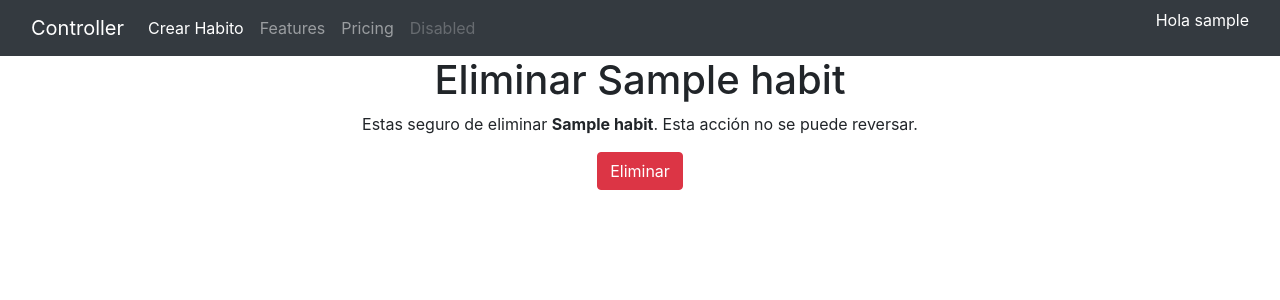
After one commit to DaniDiazTech/Habit-tracker, a Django app: page /1/delete/ in a window 1280 px wide. The commit adds this page. Shown: the top 300 px of the page. Run offline with Django 4.2, Linux system fonts and the light colour scheme; a user stored in the database is signed in; tables that the repository leaves empty hold one stand-in row (values such as "Sample post"); some libraries are stand-ins or nearby versions.

Commit message:
Added delete habit functionality

```diff
--- a/habit/urls.py
+++ b/habit/urls.py
@@ -15,4 +15,7 @@ urlpatterns = [
 
     # Update habit
     path('<int:pk>/update/', HabitUpdateView.as_view(), name="update"),
+
+    # Delete habit
+    path('<int:pk>/delete/', HabitDeleteView.as_view(), name="delete"),
 ]
--- a/habit/views.py
+++ b/habit/views.py
@@ -3,7 +3,7 @@ from pytz import timezone
 
 from django.shortcuts import render
 from django.urls import reverse_lazy
-from django.views.generic import ListView, View, DetailView, CreateView, UpdateView
+from django.views.generic import ListView, View, DetailView, CreateView, UpdateView, DeleteView
 from django.contrib.auth.mixins import LoginRequiredMixin
 
 from django.shortcuts import get_object_or_404, get_list_or_404
@@ -68,3 +68,8 @@ class HabitUpdateView(LoginRequiredMixin, UpdateView):
     fields = ['name', 'description']
 
     success_url = reverse_lazy('habits:home')
+
+class HabitDeleteView(LoginRequiredMixin, DeleteView):
+    model = Habit
+    template_name = 'confirm_delete.html'
+    success_url = reverse_lazy('habits:home')
--- /dev/null
+++ b/templates/confirm_delete.html
@@ -0,0 +1,14 @@
+{% extends 'base.html' %}
+
+{% block title %}Eliminar {{habit.name}}{% endblock title %}
+
+{% block body %}
+<div class="text-center">
+    <h1>Eliminar {{habit.name}}</h1>
+    <p>Estas seguro de eliminar <b>{{habit.name}}</b>. Esta acción no se puede reversar.</p>
+    <form action="" method="post">
+        {% csrf_token %}
+        <button type="submit" class="btn btn-danger">Eliminar</button>
+    </form>
+</div>
+{% endblock body %}
--- a/templates/habits/home.html
+++ b/templates/habits/home.html
@@ -23,6 +23,7 @@
                 <p>
                 <a href="{% url 'habits:calendar' habit.pk %}">{{habit.name}}</a>
                 <a href="{% url 'habits:update' habit.pk %}" class="link-success">Editar</a>
+                <a href="{% url 'habits:delete' habit.pk %}" class="link-danger">Eliminar</a>
                 <form action="" method="POST">
                     {% csrf_token %}
                     <input type="checkbox" class="form-check"  value={{habit.pk}} named="checkboxes" {% if daily%}checked{% endif %}>
```
